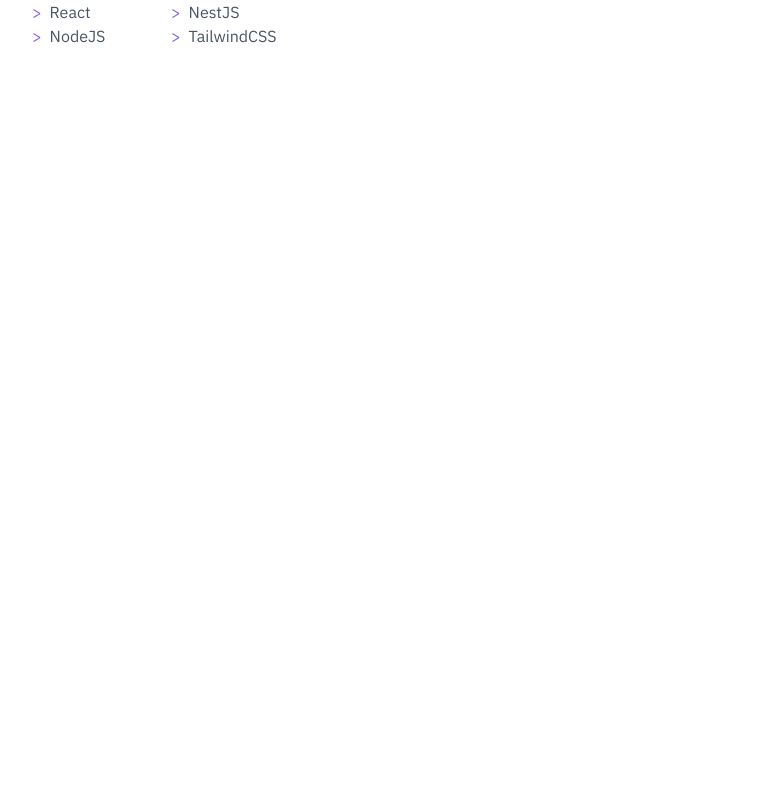
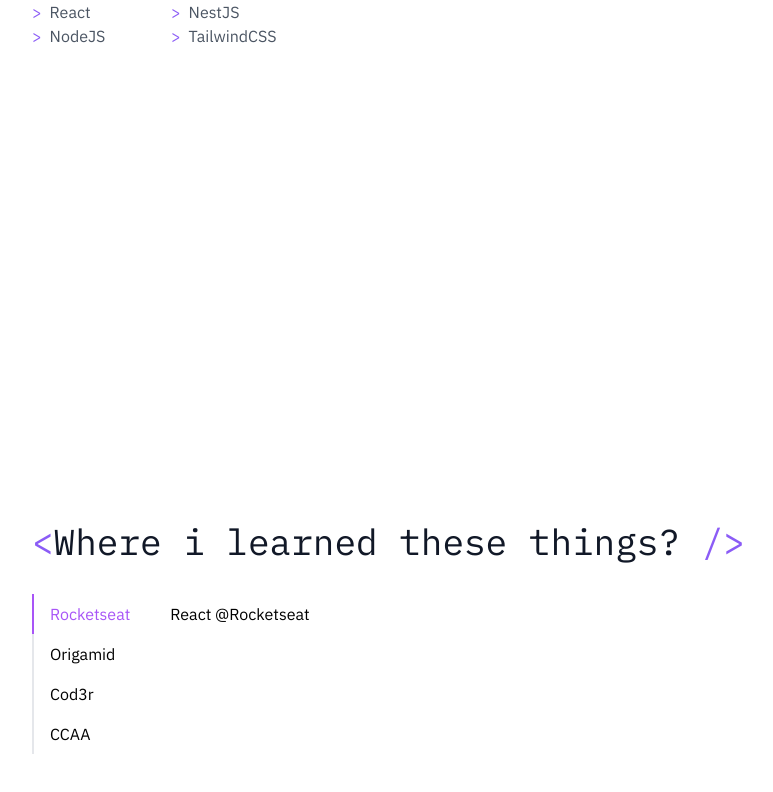
Before and after one commit to rodrigomsrocha/rod-portfolio, a React (Vite) app: page / in a window 1280 px wide. Shown: the part 1362-2154 px from the top of the page, without its empty margins (96-869 px from the left). Before the commit the page ends 1600 px from the top, so only its background shows below. Built offline with nearby package versions, Linux system fonts and the light colour scheme.

Commit message:
education section

```diff
--- a/src/App.tsx
+++ b/src/App.tsx
@@ -1,4 +1,5 @@
 import { AboutSection } from './components/AboutSection';
+import { EducationSection } from './components/EducationSetion';
 import { Header } from './components/Header';
 import { MainSection } from './components/MainSection';
 
@@ -9,6 +10,7 @@
       <div className="max-w-7xl px-32 mx-auto">
         <MainSection />
         <AboutSection />
+        <EducationSection />
       </div>
     </div>
   );
--- a/src/components/AboutSection/index.tsx
+++ b/src/components/AboutSection/index.tsx
@@ -1,4 +1,5 @@
 import { motion } from 'framer-motion';
+import { Title } from '../Title';
 
 const imgVariant = {
   initial: { y: 0, filter: 'grayscale(100%)' },
@@ -9,10 +10,7 @@
   return (
     <div id="about" className="min-h-screen flex items-center">
       <div className="text-gray-600">
-        <h1 className="text-violet-500 text-4xl font-mono mb-8">
-          {'<'}
-          <span className="text-gray-900">Who am i?</span> {'/>'}
-        </h1>
+        <Title>Who am I?</Title>
         <div className="text-lg flex flex-col gap-3 mb-4">
           <p>
             Hello! my name is Rodrigo Marques, I always liked to create my own
--- /dev/null
+++ b/src/components/EducationSetion/Tab/index.tsx
@@ -0,0 +1,16 @@
+interface TabProps {
+  label: string;
+  active: boolean;
+}
+
+export function Tab({ label, active }: TabProps) {
+  return (
+    <li
+      className={`px-4 py-2 border-l-2 ${
+        active && 'border-purple-500 text-purple-500'
+      } hover:bg-violet-200 hover:text-purple-500 transition cursor-pointer`}
+    >
+      {label}
+    </li>
+  );
+}
--- /dev/null
+++ b/src/components/EducationSetion/index.tsx
@@ -0,0 +1,25 @@
+import { useState } from 'react';
+import { Title } from '../Title';
+import { Tab } from './Tab';
+
+const tabs = ['Rocketseat', 'Origamid', 'Cod3r', 'CCAA'];
+
+export function EducationSection() {
+  const [activeTab, setActiveTab] = useState('Rocketseat');
+
+  return (
+    <div id="education" className="min-h-screen flex flex-col justify-center">
+      <Title>Where i learned these things?</Title>
+      <div className="flex gap-4">
+        <ul>
+          {tabs.map((tab) => {
+            return <Tab key={tab} label={tab} active={tab === activeTab} />;
+          })}
+        </ul>
+        <div className="p-2">
+          <h3>React @Rocketseat</h3>
+        </div>
+      </div>
+    </div>
+  );
+}
--- /dev/null
+++ b/src/components/Title/index.tsx
@@ -0,0 +1,14 @@
+import { ReactNode } from 'react';
+
+interface TitleProps {
+  children: ReactNode;
+}
+
+export function Title({ children }: TitleProps) {
+  return (
+    <h1 className="text-violet-500 text-4xl font-mono mb-8">
+      {'<'}
+      <span className="text-gray-900">{children}</span> {'/>'}
+    </h1>
+  );
+}
```
